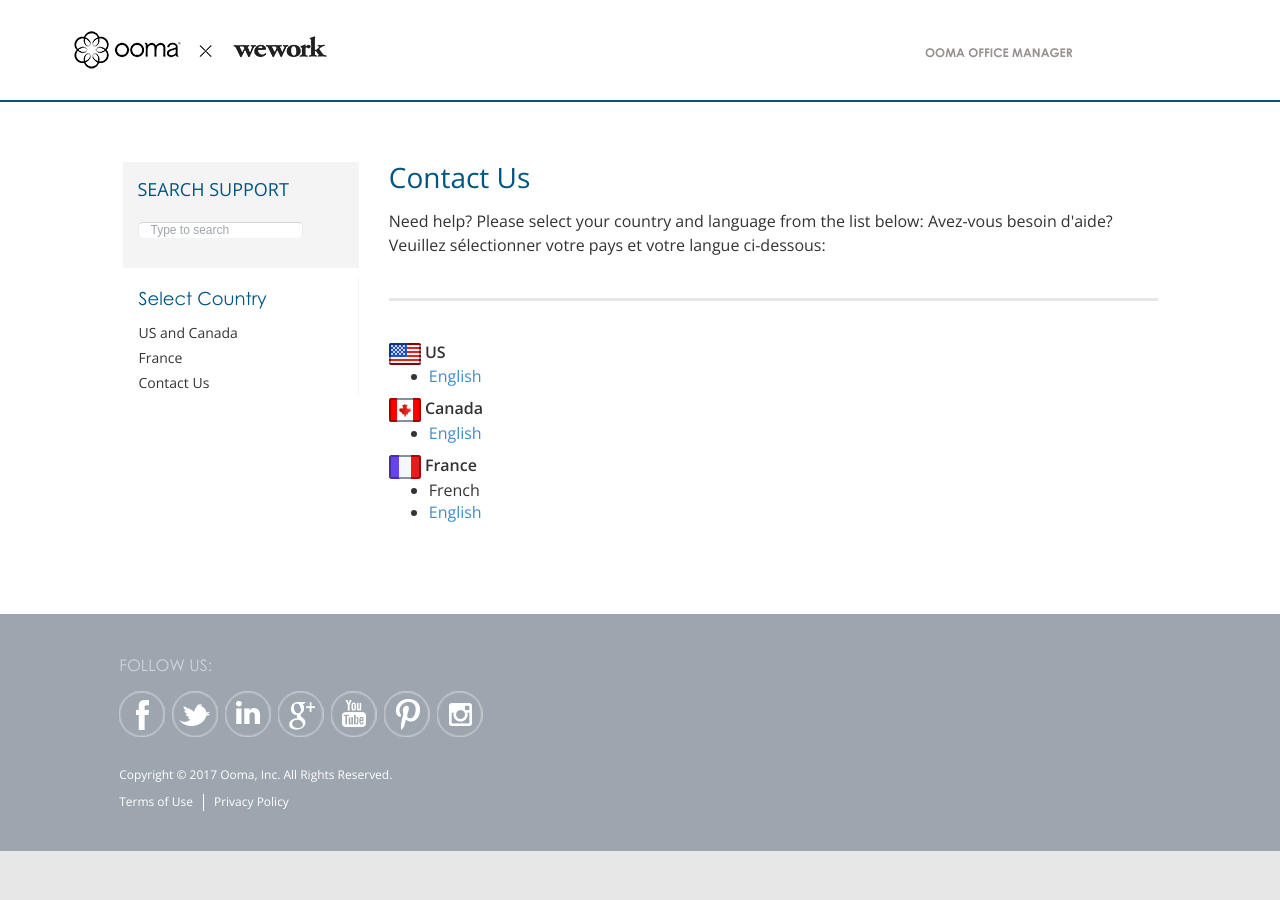
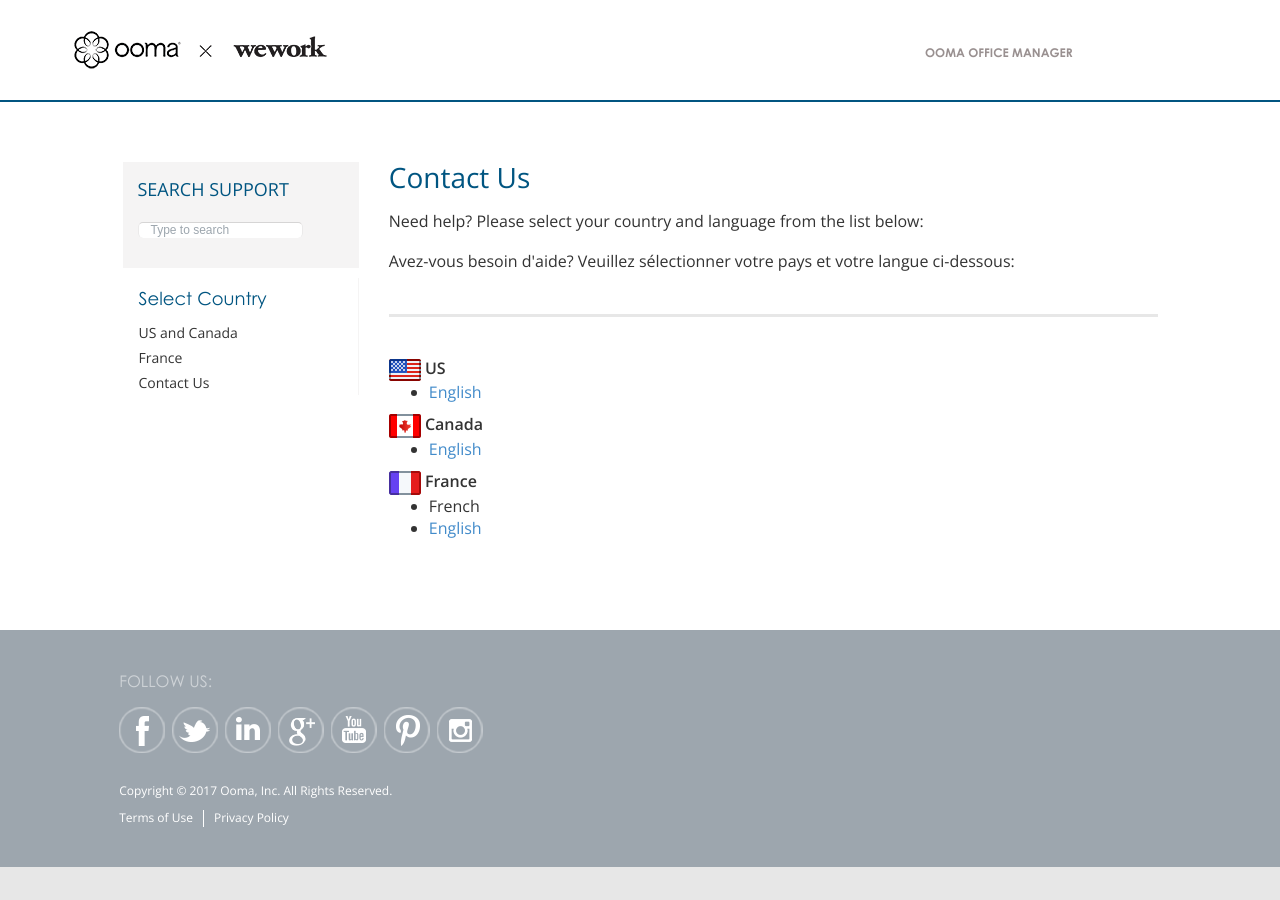
Before and after one commit to jchai002/choir-justice-supplies, a Jekyll site: the page built from contact-us.html, in a window 1280 px wide. Built offline with Jekyll 4.4.1, drawn with Linux system fonts in a browser that asks for light colours; nearby versions of some CDN libraries; comment, search, counter and statistics services are not loaded.

Commit message:
Additional <p> tags because reasons

```diff
--- a/contact-us.html
+++ b/contact-us.html
@@ -3,10 +3,9 @@
 title:  "Contact Us"
 permalink: "/contact-us"
 ---
-<p>
-Need help? Please select your country and language from the list below:
+<p>Need help? Please select your country and language from the list below:</p>
 
-Avez-vous besoin d'aide? Veuillez sélectionner votre pays et votre langue ci-dessous: </p>
+<p>Avez-vous besoin d'aide? Veuillez sélectionner votre pays et votre langue ci-dessous: </p>
 
 <hr />
 
```
